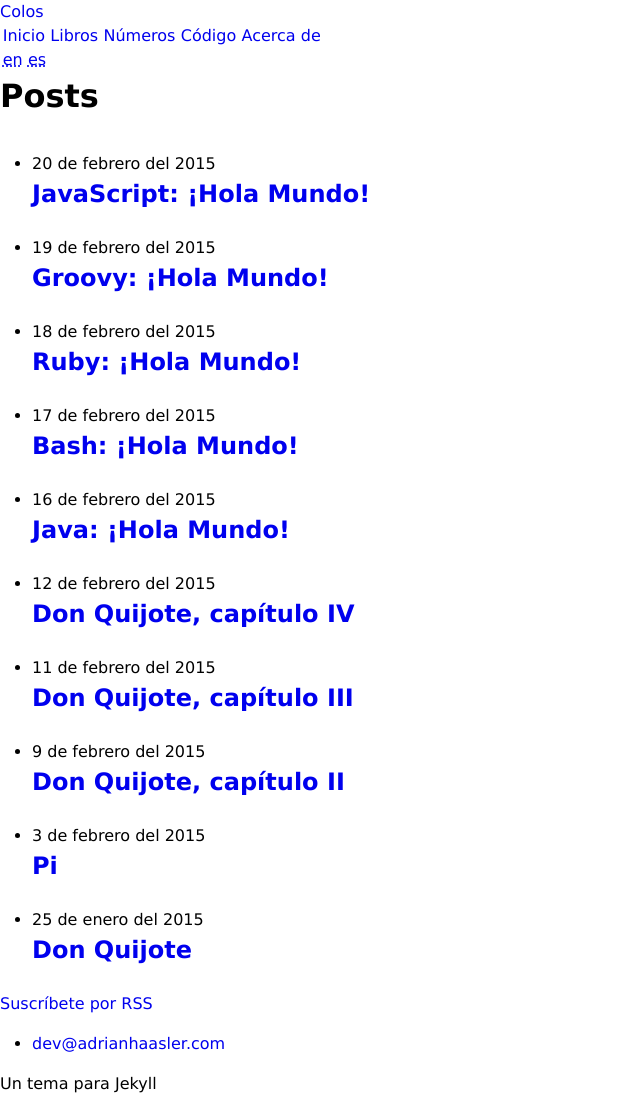
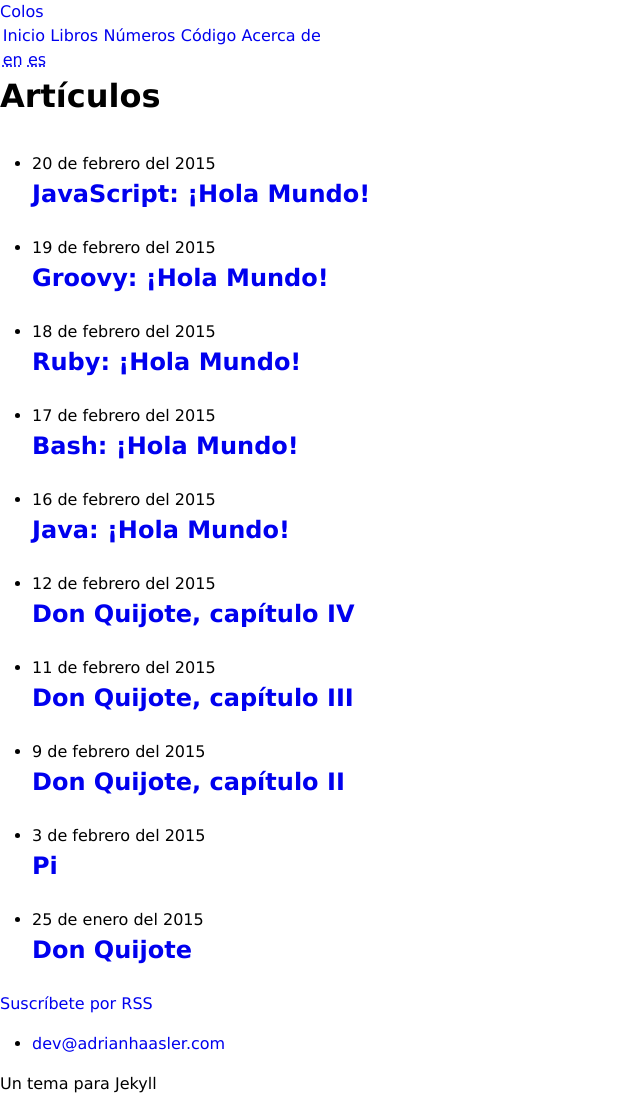
Before and after one commit to ahaasler/colos, a Jekyll site: the page built from _pages/es/inicio.md, in a window 1280 px wide. Shown: the whole page, without its empty margins (0-640 px from the left). Built offline with Jekyll 4.4.1, drawn with Linux system fonts in a browser that asks for light colours; Markdown is read by kramdown in place of the engine named in the settings.

Commit message:
Replace page heading in home layout with page content
Now the heading is not set in the layout template, but on the page content.

```diff
--- a/_layouts/home.html
+++ b/_layouts/home.html
@@ -2,7 +2,7 @@
 layout: default
 ---
 <div class="home">
-	<h1 class="page-heading">Posts</h1>
+	{{ content }}
 	<ul class="post-list">
 		{% assign lang_posts = (site.posts | where: 'lang', page.lang) %}
 		{% for post in lang_posts %}
--- a/_pages/es/inicio.md
+++ b/_pages/es/inicio.md
@@ -6,3 +6,6 @@ nav: true
 position: 1
 layout: home
 ---
+
+Artículos
+=========
```
Also changed, not shown: _pages/en/home.md (+3 -0 lines).
